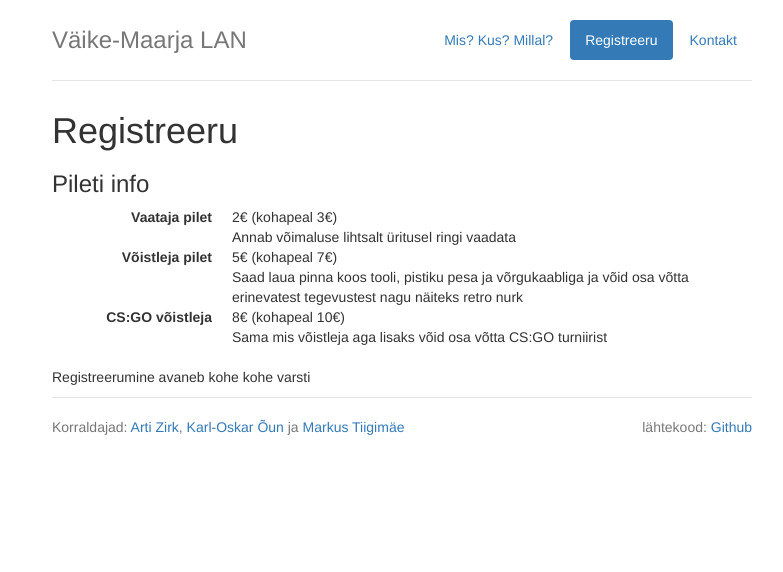
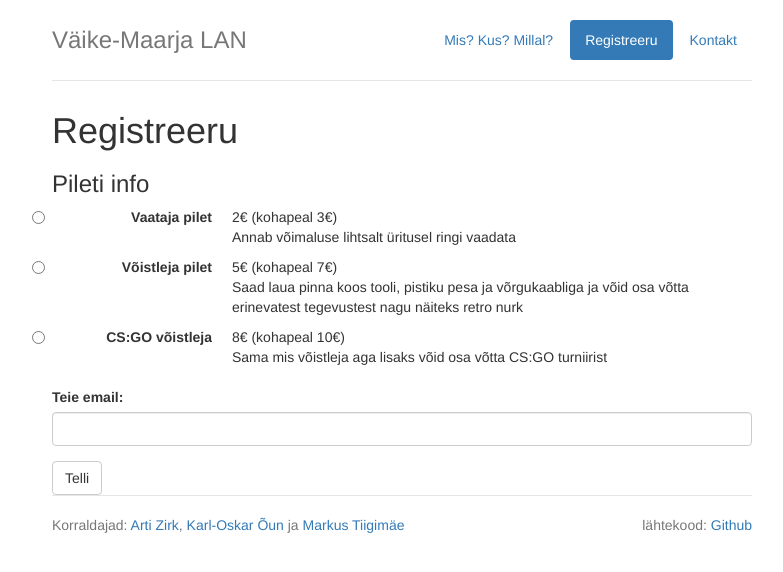
Before and after one commit to vmlan/vmlan.ee, a Flask app: page /registreeru in a window 1280 px wide. Shown: the top 572 px of the page, without its empty margins (238-1021 px from the left). Run offline with Flask 2, Linux system fonts and the light colour scheme; some libraries are stand-ins or nearby versions.

Commit message:
Algne registreerimine ja vaheta spaced tabide vastu

```diff
--- a/main.py
+++ b/main.py
@@ -1,28 +1,65 @@
-from flask import Flask
-from flask import render_template
+import uuid
+get_uuid = lambda: str(uuid.uuid4())
+from flask import Flask, render_template, request, g, session, flash
+from pymongo import MongoClient
 app = Flask(__name__)
+
+app.secret_key = "leoadjaskjdfashfhadsfkjjasdfj"
+
+ticketTypes = {
+	"csgocomp": "CS: GO Võistleja pilet",
+	"normcomp": "Tavavõistleja pilet",
+	"spectator": "Pealtvaataja pilet"
+}
+
+@app.before_request
+def before_request():
+	if 'userid' in session:
+		db = open_db()
+
+@app.teardown_appcontext
+def close_db(err=None):
+	if hasattr(g, 'db'):
+		g.db.close()
+
+def open_db():
+	g.db = MongoClient("mongo://127.0.0.1/")
+	return g.db["vmlan"].teams
 
 
 @app.route("/")
 @app.route("/miskusmillal")
 def miskusmillal():
-    return render_template('miskusmillal.html')
+	return render_template('miskusmillal.html')
 
 @app.route('/mis')
 def mis():
-    return render_template('mis.html')
+	return render_template('mis.html')
 
-@app.route("/registreeru")
+@app.route("/registreeru", methods=["POST", "GET"])
 def registreeru():
-    return render_template("registreeru.html")
+	if request.method == 'POST':
+		print(request.form)
+		if "type" and "email" in request.form:
+			return """Email kuhu saadetakse info: {}
+Pileti tüüp: {}
+Teie id (vaja LAN-il soodustuseks/lehel sisselogimiseks): {}""".format(request.form["email"], ticketTypes[request.form["type"]], get_uuid())
+		else:
+			if "type" not in request.form:
+				flash("Te ei valinud pileti tüüpi!")
+			elif "email" not in request.form:
+				flash("Te ei kirjutanud oma emaili!")
+			return render_template("registreeru.html")
+	else:
+		return render_template("registreeru.html")
 
 @app.route("/kontakt")
 def kontakt():
-    return render_template("kontakt.html")
+	return render_template("kontakt.html")
 
 @app.route("/live")
 def live():
-    return render_template("live.html")
+	return render_template("live.html")
 
 if __name__ == "__main__":
-    app.run(debug=True, host="0.0.0.0")
+	app.run(debug=True, host="0.0.0.0")
--- a/templates/layout.html
+++ b/templates/layout.html
@@ -31,6 +31,13 @@
 
 <body>
   <div class="container">
+  {% with flashes = get_flashed_messages() %}
+    {% if flashes %}
+      {% for message in flashes %}
+        <div class="alert alert-warning">{{ message }}</div>
+      {% endfor %}
+    {% endif %}
+  {% endwith %}
     <div class="header clearfix">
       <nav>
         <ul class="nav nav-pills pull-right" id="desktop-menu">
--- a/templates/registreeru.html
+++ b/templates/registreeru.html
@@ -4,17 +4,22 @@
 {% block content %}
 <header><h1>Registreeru</h1></header>
 <h3>Pileti info</h3>
+<form method="post" action="/registreeru">
   <dl class="dl-horizontal">
-  <dt>Vaataja pilet</dt>
+    <div class="radio"><input type="radio" name="type" value="spectator" requiredd /></div><dt>Vaataja pilet</dt>
     <dd>2€ (kohapeal 3€)</dd>
     <dd>Annab võimaluse lihtsalt üritusel ringi vaadata</dd>
-  <dt>Võistleja pilet</dt>
+    <div class="radio"><input type="radio" name="type" value="normcomp" requiredd /></div><dt>Võistleja pilet</dt>
     <dd>5€ (kohapeal 7€)</dd>
     <dd>Saad laua pinna koos tooli, pistiku pesa ja võrgukaabliga ja võid osa võtta erinevatest tegevustest nagu näiteks retro nurk</dd>
-  <dt>CS:GO võistleja</dt>
+    <div class="radio"><input type="radio" name="type" value="csgocomp" requiredd /></div><dt>CS:GO võistleja</dt>
     <dd>8€ (kohapeal 10€)</dd>
     <dd>Sama mis võistleja aga lisaks võid osa võtta CS:GO turniirist</dd>
   </dl>
-
-<p>Registreerumine avaneb kohe kohe varsti</p>
+  <div class="form-group">
+     <label for="email">Teie email:</label>
+    <input type="email" class="form-control" name="email" id="email">
+  </div>
+  <button type="submit" class="btn btn-default">Telli</button>
+</form>
 {% endblock %}
```
Lines whose indentation alone changed are shown as unchanged.
